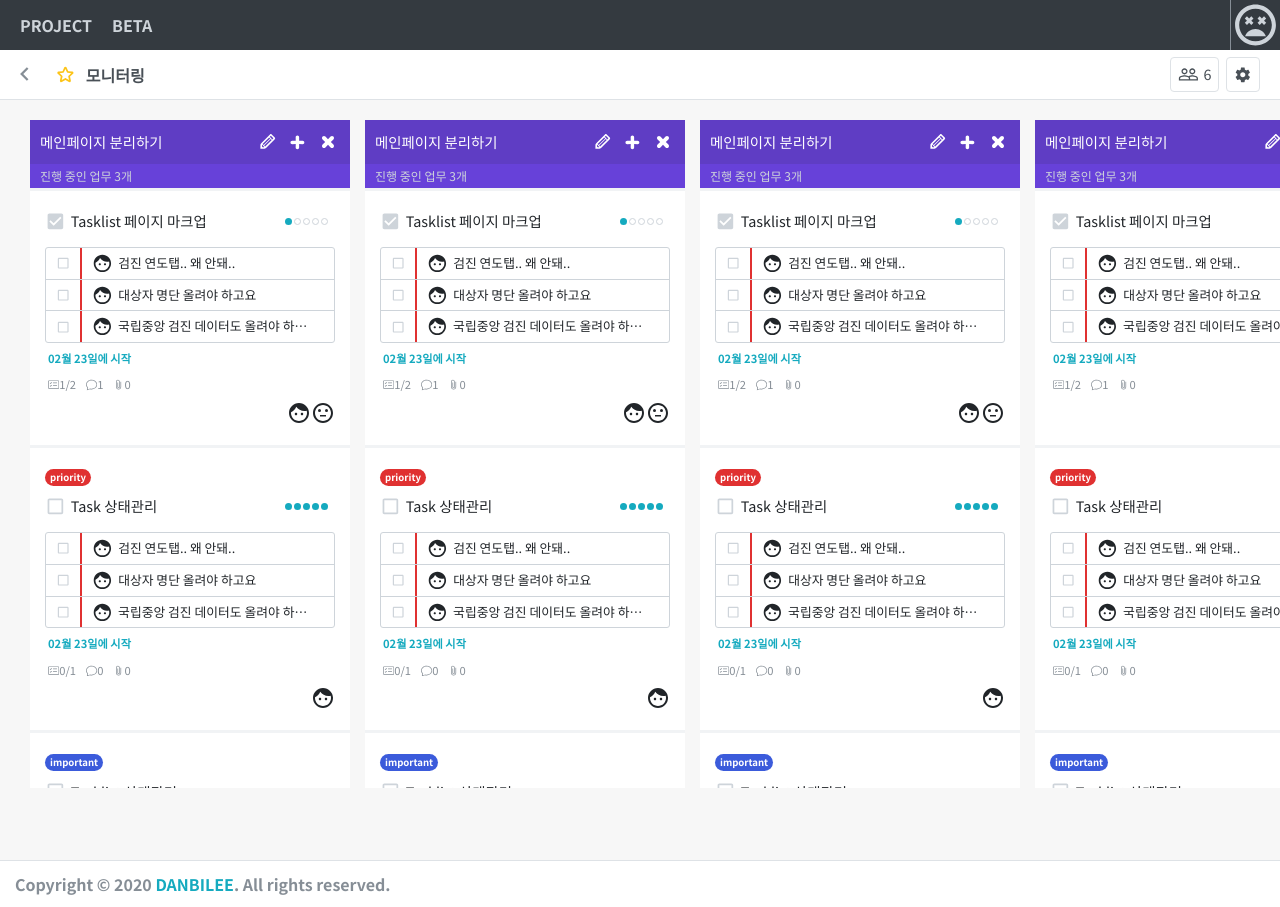
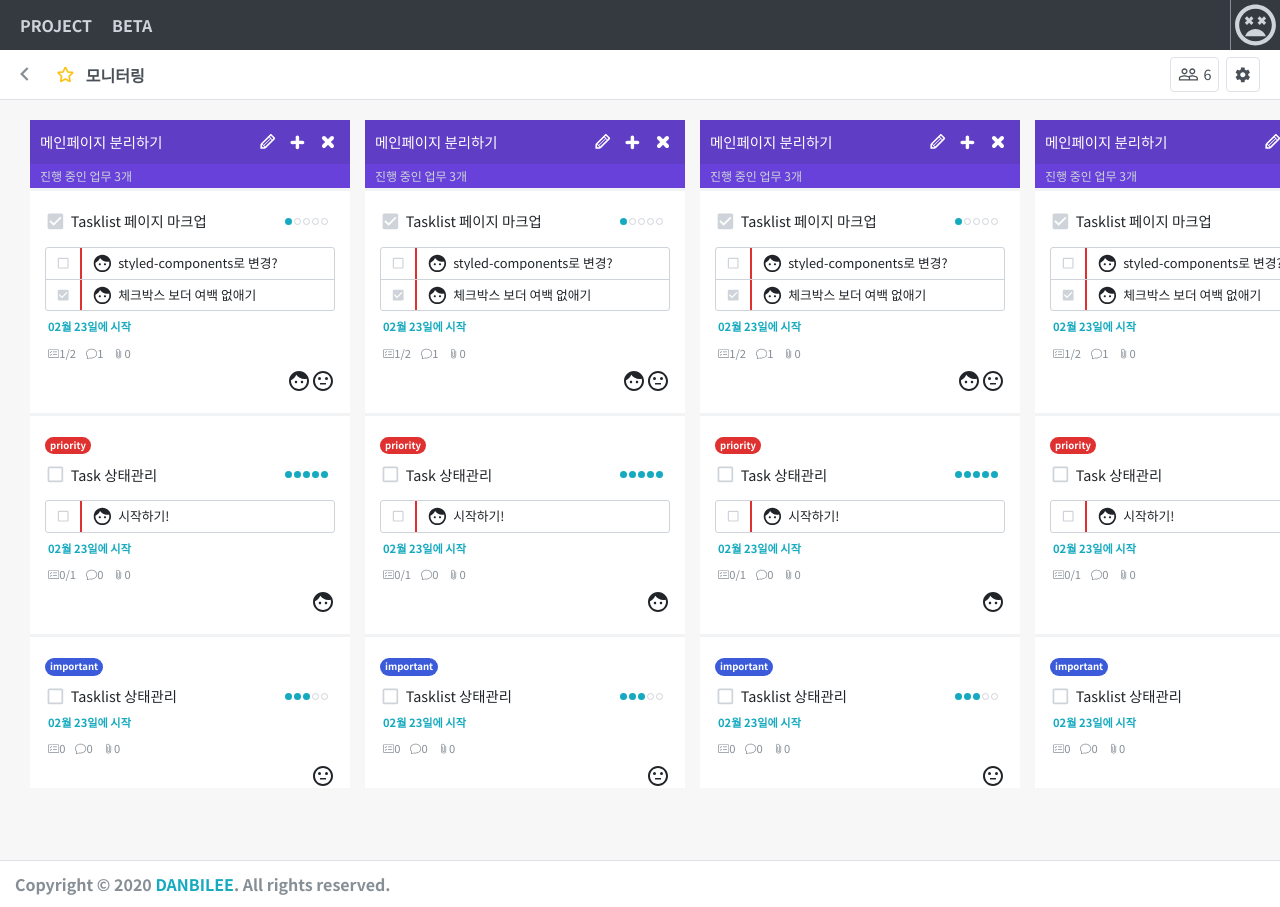
Before and after one commit to danbiilee/clone-task-world, a React (Create React App) app: page / in a window 1280 px wide. Shown: the top 907 px of the page. Built offline with nearby package versions, Linux system fonts and the light colour scheme.

Commit message:
[FEAT] #2 : Checklist에 state값 적용

```diff
--- a/src/components/Task/Task.js
+++ b/src/components/Task/Task.js
@@ -1,10 +1,5 @@
 import React from 'react';
-import {
-  MdCheckBoxOutlineBlank,
-  MdCheckBox,
-  MdFace,
-  MdSentimentNeutral,
-} from 'react-icons/md';
+import { MdCheckBoxOutlineBlank, MdCheckBox } from 'react-icons/md';
 import { BsCardChecklist, BsChat } from 'react-icons/bs';
 import { IoMdAttach } from 'react-icons/io';
 import './Task.scss';
@@ -37,7 +32,7 @@ const Task = ({ task }) => {
         </h4>
         <Point point={point} />
       </header>
-      <Checklist chkList={chkList} />
+      {chkList.length ? <Checklist chkList={chkList} /> : null}
       <div className="due-to">02월 23일에 시작</div>
       <div className="etc-wrapper">
         <span>
--- a/src/components/checklist/Checklist.js
+++ b/src/components/checklist/Checklist.js
@@ -1,37 +1,21 @@
 import React from 'react';
-import { MdCheckBoxOutlineBlank, MdFace } from 'react-icons/md';
+import { MdCheckBoxOutlineBlank, MdCheckBox, MdFace } from 'react-icons/md';
 import './Checklist.scss';
 
-const Checklist = () => {
+const Checklist = ({ chkList }) => {
   return (
     <div className="Checklist">
-      <div className="chklist-wrapper">
-        <div className="chkbox">
-          <MdCheckBoxOutlineBlank />
+      {chkList.map(item => (
+        <div className="chklist-wrapper">
+          <div className="chkbox">
+            {item.isDone ? <MdCheckBox /> : <MdCheckBoxOutlineBlank />}
+          </div>
+          <div className="chktxt">
+            {React.createElement(item.assignedMber.profile)}
+            <span>{item.title}</span>
+          </div>
         </div>
-        <div className="chktxt">
-          <MdFace />
-          <span>검진 연도탭.. 왜 안돼..</span>
-        </div>
-      </div>
-      <div className="chklist-wrapper">
-        <div className="chkbox">
-          <MdCheckBoxOutlineBlank />
-        </div>
-        <div className="chktxt">
-          <MdFace />
-          <span>대상자 명단 올려야 하고요</span>
-        </div>
-      </div>
-      <div className="chklist-wrapper">
-        <div className="chkbox">
-          <MdCheckBoxOutlineBlank />
-        </div>
-        <div className="chktxt">
-          <MdFace />
-          <span>국립중앙 검진 데이터도 올려야 하네요</span>
-        </div>
-      </div>
+      ))}
     </div>
   );
 };
```
